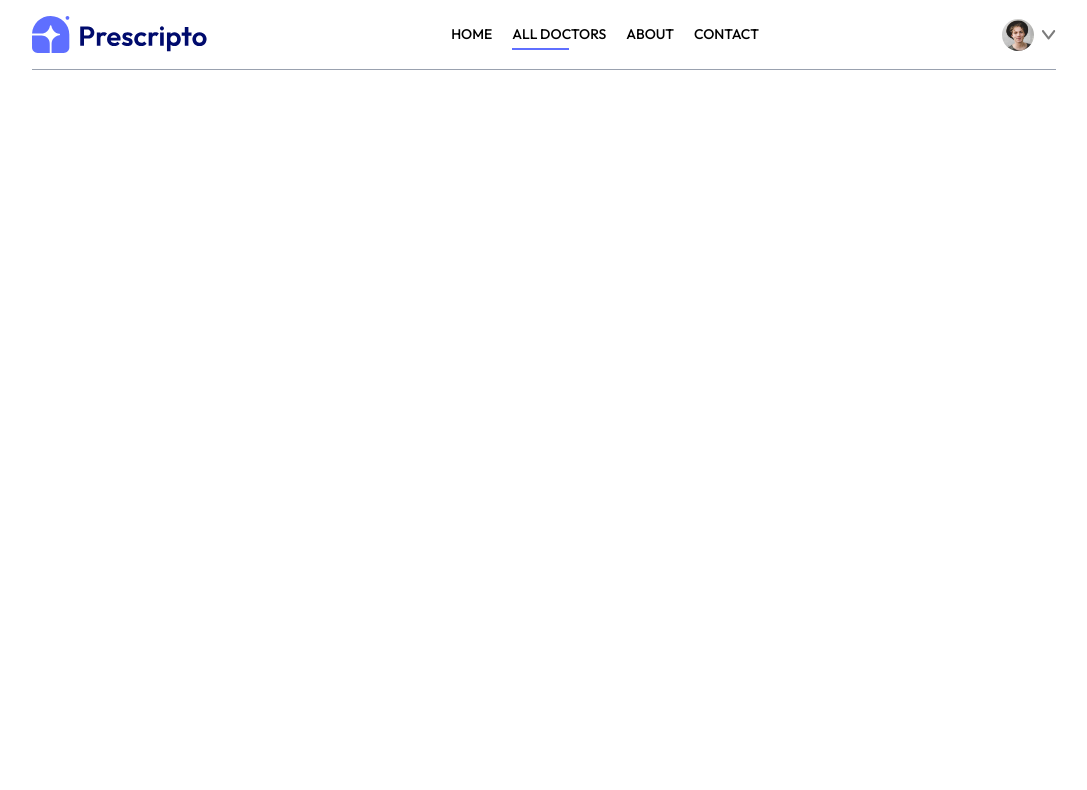
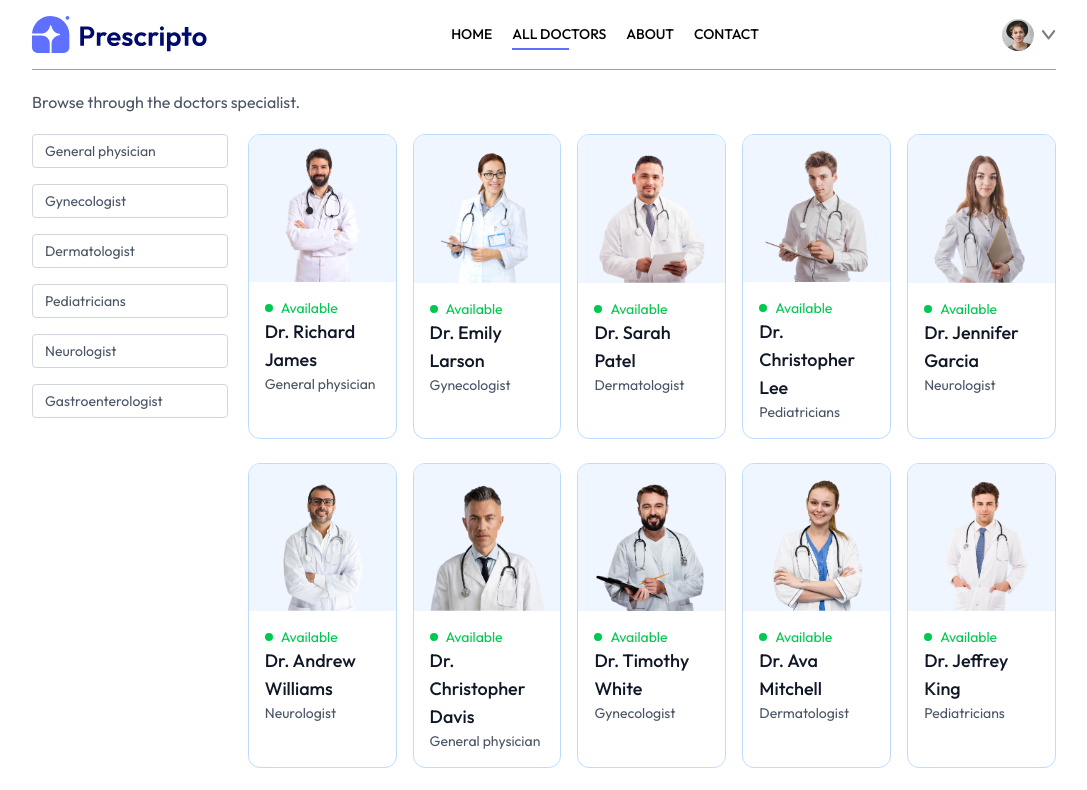
Before and after one commit to akasahilsingh/Healthqueue, a React (Vite) app in the folder frontend/: page /doctors in a window 1280 px wide. Shown: the top 790 px of the page, without its empty margins (96-1183 px from the left). Built offline with nearby package versions, Linux system fonts and the light colour scheme.

Commit message:
feat: added Doctors.jsx Page

```diff
--- a/frontend/src/App.jsx
+++ b/frontend/src/App.jsx
@@ -9,6 +9,7 @@
 import MyAppointments from './pages/MyAppointments'
 import Appoinment from "./pages/Appoinment";
 import Navbar from "./components/Navbar";
+import Footer from "./components/Footer";
 
 const App = () => {
   return (
@@ -25,6 +26,7 @@
         <Route path='/my-appointments' element={<MyAppointments />}></Route>
         <Route path='/appoinment/:docId' element={<Appoinment />}></Route>
       </Routes>
+      <Footer />
     </div>
   );
 };
--- a/frontend/src/components/Banner.jsx
+++ b/frontend/src/components/Banner.jsx
@@ -10,7 +10,7 @@
       <div className="flex-1 py-8 sm:py-10 lg:py-24 lg:pl-5">
         <div className="text-xl sm:text-2xl md:text-3xl lg:text-5xl font-semibold text-white">
           <p>Book Appointment</p>
-          <p mt-4>with 100+ Trusted Doctors</p>
+          <p className="mt-4">with 100+ Trusted Doctors</p>
         </div>
         <button
           onClick={() => navigate("./login")}
--- a/frontend/src/pages/Doctors.jsx
+++ b/frontend/src/pages/Doctors.jsx
@@ -1,12 +1,62 @@
-import React from 'react';
-
+import React, { useContext, useEffect, useState } from "react";
+import { useParams, useNavigate } from "react-router-dom";
+import { AppContext } from "../context/AppContext.jsx";
 
 const Doctors = () => {
+  const { speciality } = useParams();
+  const { doctors } = useContext(AppContext);
+  const [filterDoc, setFilterDoc] = useState([]);
+  const navigate = useNavigate();
+  console.log(speciality);
+  const applyFilter = () => {
+    if (speciality) {
+      setFilterDoc(
+        doctors.filter((doctor) => doctor.speciality === speciality)
+      );
+    } else {
+      setFilterDoc(doctors);
+    }
+  };
+
+  useEffect(() => {
+    applyFilter();
+  }, [speciality, doctors]);
+
   return (
     <div>
+      <p className="text-gray-600">Browse through the doctors specialist.</p>
+      <div className="flex itmems-end gap-x-5 mt-5">
+      <div className="flex flex-col sm:flex-row items-start gap-5">
+        <div className="flex flex-col gap-4 text-sm text-gray-600">
+          <p onClick={()=> speciality === 'General physician' ? navigate('/doctors') : navigate('/doctors/General physician')} className={`w-[94vw] sm:w-auto pl-3 py-1.5 pr-16 border border-gray-300 rounded transition-all cursor-pointer ${speciality === 'General physician' ? "text-black bg-indigo-100" : ""}`}>General physician</p>
+          <p onClick={()=> speciality === 'Gynecologist' ? navigate('/doctors') : navigate('/doctors/Gynecologist')} className={`w-[94vw] sm:w-auto pl-3 py-1.5 pr-16 border border-gray-300 rounded transition-all cursor-pointer ${speciality === 'Gynecologist' ? "text-black bg-indigo-100" : ""}`}>Gynecologist</p>
+          <p onClick={()=> speciality === 'Dermatologist' ? navigate('/doctors') : navigate('/doctors/Dermatologist')} className={`w-[94vw] sm:w-auto pl-3 py-1.5 pr-16 border border-gray-300 rounded transition-all cursor-pointer ${speciality === 'Dermatologist' ? "text-black bg-indigo-100" : ""}`}>Dermatologist</p>
+          <p onClick={()=> speciality === 'Pediatricians' ? navigate('/doctors') : navigate('/doctors/Pediatricians')} className={`w-[94vw] sm:w-auto pl-3 py-1.5 pr-16 border border-gray-300 rounded transition-all cursor-pointer ${speciality === 'Pediatricians' ? "text-black bg-indigo-100" : ""}`}>Pediatricians</p>
+          <p onClick={()=> speciality === 'Neurologist' ? navigate('/doctors') : navigate('/doctors/Neurologist')} className={`w-[94vw] sm:w-auto pl-3 py-1.5 pr-16 border border-gray-300 rounded transition-all cursor-pointer ${speciality === 'Neurologist' ? "text-black bg-indigo-100" : ""}`}>Neurologist</p>
+          <p onClick={()=> speciality === 'Gastroenterologist' ? navigate('/doctors') : navigate('/doctors/Gastroenterologist')} className={`w-[94vw] sm:w-auto pl-3 py-1.5 pr-16 border border-gray-300 rounded transition-all cursor-pointer ${speciality === 'Gastroenterologist' ? "text-black bg-indigo-100" : ""}`}>Gastroenterologist</p>
+        </div>
+      </div>
+      <div className="w-full grid md:grid-cols-5 grid-cols-2 gap-4 gap-y-6">
+      {filterDoc.map((doctor, index) => (
+        <div
+          onClick={() => navigate(`/appointment/${doctor._id}`)}
+          className="border border-blue-200 rounded-xl overflow-hidden cursor-pointer hover:translate-y-[-10px] transition-all duration-500"
+          key={index}
+        >
+          <img className="bg-blue-50" src={doctor.image} alt="doctors image" />
+          <div className="p-4">
+            <div className="flex items-center gap-2 text-sm text-center text-green-500">
+              <p className="w-2 h-2 bg-green-500 rounded-full"></p>
+              <p>Available</p>
+            </div>
+            <p className="text-gray-900 text-lg font-medium">{doctor.name}</p>
+            <p className="text-gray-600 text-sm">{doctor.speciality}</p>
+          </div>
+        </div>
+      ))}</div>
+      </div>
+    </div>
+  );
+};
 
-    </div>
-  )
-}
-
-export default Doctors
+export default Doctors;
--- a/frontend/src/pages/Home.jsx
+++ b/frontend/src/pages/Home.jsx
@@ -12,7 +12,7 @@
       <SpecialityMenu />
       <TopDoctors/>
       <Banner />
-      <Footer />
+      {/* <Footer /> */}
     </div>
   )
 }
```
